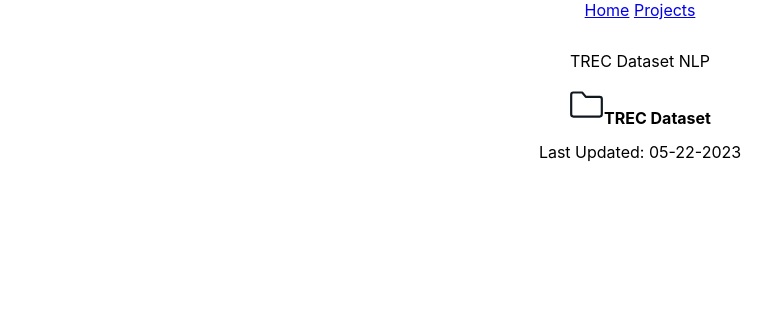
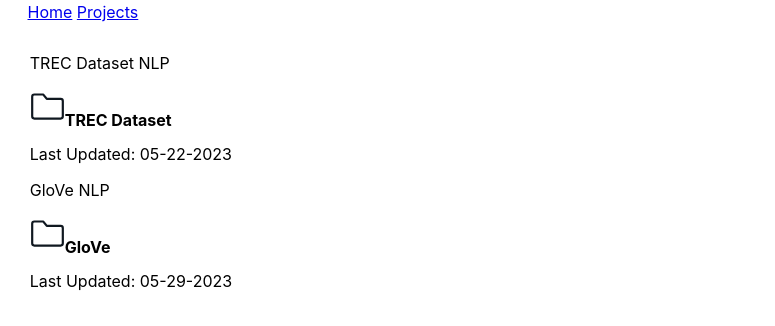
Before and after one commit to r4z4/azure-static, a React (Create React App) app: page /articles in a window 1280 px wide. Shown: the top 326 px of the page, without its empty margins (0-775 px from the left). Built offline with nearby package versions, Linux system fonts and the light colour scheme.

Commit message:
adding changes

```diff
--- a/src/App.css
+++ b/src/App.css
@@ -1,5 +1,9 @@
 .App {
-  text-align: center;
+  padding: 2px;
+}
+
+nav {
+  margin-left: 2%;
 }
 
 html, body {
@@ -75,11 +79,11 @@ html, body {
 }
 
 .article-grid-container {
-  display: grid;
-  grid-template-columns: auto auto auto;
+  display: inline-block;
   padding: 15px;
-  align-items: center;
-  justify-content: center;
+  margin-left: 1%;
+  /* align-items: center;
+  justify-content: center; */
 }
 
 .article-grid-item {
--- a/src/components/ArticleHome.tsx
+++ b/src/components/ArticleHome.tsx
@@ -2,18 +2,46 @@ import '../App.css';
 import MdArticlePrev from './MdArticlePrev';
 import CollapsePanel, {PanelData, PanelDocument} from './CollapsePanel'
 
-const panelDocOne: PanelDocument = {
+const runOneDocOne: PanelDocument = {
   id: 1,
   filename: 'Run 01',
-  url: '/articles/Run_01',
+  url: '/articles/trec/Run_01',
   previewComponent: <MdArticlePrev title={'Run_01'} desc={'Initial Run for the Text REtrieval Conference (TREC) Question Classification dataset.'} concepts={['Multilabel Confusion Matrix', 'Tokenizer/CountVectorizer']} hangups={['Concat/Merge/Join']} />
 }
 
-const panelDocTwo: PanelDocument = {
+const runOneDocTwo: PanelDocument = {
   id: 2,
   filename: 'Run 02',
-  url: '/articles/Run_02',
+  url: '/articles/trec/Run_02',
   previewComponent: <MdArticlePrev title={'Run_02'} desc={'Second Run for (TREC) Question Classification dataset.'} concepts={['Data Augmentation', 'NLTK']} hangups={['Wordnet']} />
+}
+
+const runTwoDocOne: PanelDocument = {
+  id: 3,
+  filename: 'Run 01',
+  url: '/articles/glove/Run_01',
+  previewComponent: <MdArticlePrev title={'Run_01'} desc={'Initial Run for 20_Newsgroups dataset using GloVe Embeddings.'} concepts={['GloVe', 'Scaler']} hangups={['Vocab Size']} />
+}
+
+const runTwoDocTwo: PanelDocument = {
+  id: 4,
+  filename: 'Run 02',
+  url: '/articles/glove/Run_02',
+  previewComponent: <MdArticlePrev title={'Run_02'} desc={'Second Run for 20_Newsgroups dataset using GloVe Embeddings.'} concepts={['Data Augmentation', 'Warm Embedding']} hangups={['Wordnet']} />
+}
+
+const runTwoDocThree: PanelDocument = {
+  id: 5,
+  filename: 'Run 03',
+  url: '/articles/glove/Run_03',
+  previewComponent: <MdArticlePrev title={'Run_03'} desc={'Third Run for 20_Newsgroups dataset using GloVe Embeddings.'} concepts={['Data Augmentation', 'NLTK']} hangups={['Wordnet']} />
+}
+
+const runTwoDocFour: PanelDocument = {
+  id: 6,
+  filename: 'Run 04',
+  url: '/articles/glove/Run_04',
+  previewComponent: <MdArticlePrev title={'Run_04'} desc={'Fouth Run for 20_Newsgroups dataset using GloVe Embeddings.'} concepts={['Data Augmentation', 'NLTK']} hangups={['Wordnet']} />
 }
 
 interface ArticleHomeProps {
@@ -27,7 +55,15 @@ function ArticleHome({ active = false }: ArticleHomeProps) {
     date: '05-22-2023',
     desc: 'Initial Run for the Text REtrieval Conference (TREC) Question Classification dataset.',
     category: 'NLP',
-    documents: [panelDocOne, panelDocTwo],
+    documents: [runOneDocOne, runOneDocTwo],
+  }
+
+  const runTwoData: PanelData = {
+    name: 'GloVe',
+    date: '05-29-2023',
+    desc: 'Several Runs Using GloVe (2014) Word Embeddings.',
+    category: 'NLP',
+    documents: [runTwoDocOne, runTwoDocTwo, runTwoDocThree, runTwoDocFour],
   }
 
   return (
@@ -44,6 +80,7 @@ function ArticleHome({ active = false }: ArticleHomeProps) {
         </div> */}
         <div className={'article-grid-container'}>
           <CollapsePanel panelData={runOneData}></CollapsePanel>
+          <CollapsePanel panelData={runTwoData}></CollapsePanel>
         </div>
     </div>
   );
--- a/src/components/MdArticle.tsx
+++ b/src/components/MdArticle.tsx
@@ -5,12 +5,13 @@ import style from './markdown-styles.module.css';
 
 interface MdArticleProps {
     title: string;
+    subDir: string;
 }
 
 const imagePaths = ['../assets/folder_closed.svg', '../assets/folder_open.svg', '../assets/article_images/run_01.png']
 
-function MdArticle({ title }: MdArticleProps) {
-    const mdPath = require(`../articles/${title}.md`)
+function MdArticle({ title, subDir }: MdArticleProps) {
+    const mdPath = require(`../articles/${subDir}/${title}.md`)
     const [terms, setTerms] = React.useState('')
 
     React.useEffect(() => {
```
Also changed, not shown: src/index.tsx (+20 -4 lines), src/articles/trec/Run_01.md (renamed from src/articles/Run_01.md), src/articles/trec/Run_02.md (renamed from src/articles/Run_02.md).
